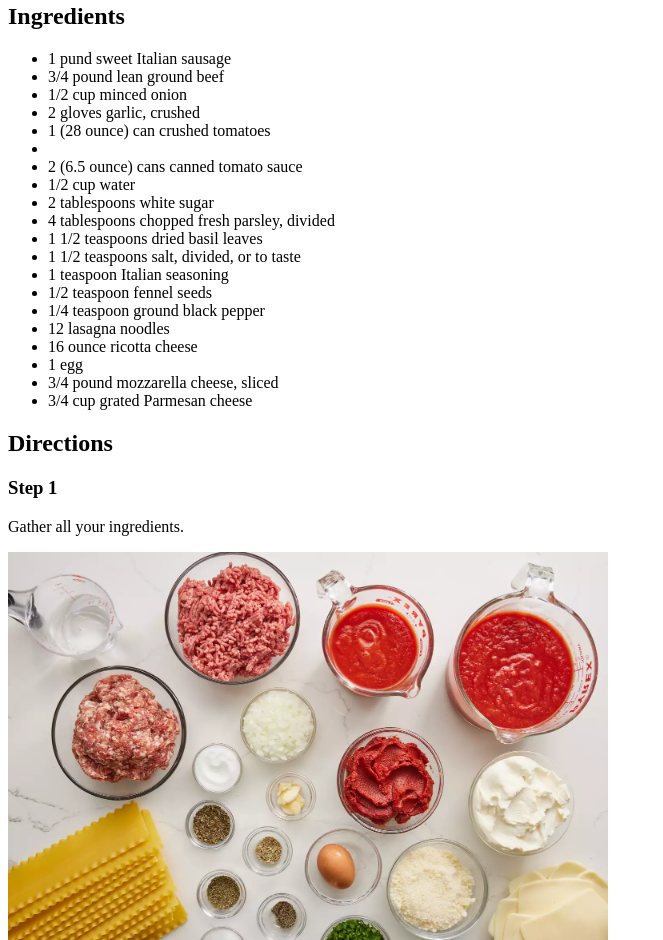
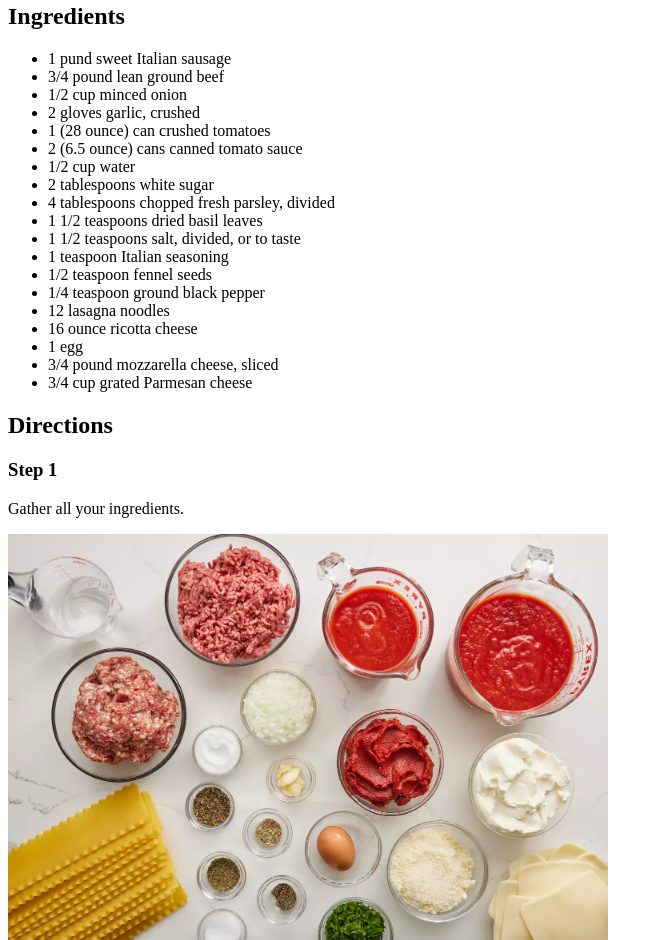
Before and after one commit to mmajapahitnw/odin-recipes, a plain HTML site: page recipes/lasagna.html in a window 1280 px wide. Shown: the part 2610-3550 px from the top of the page, without its empty margins (0-663 px from the left). Drawn offline with Linux system fonts and the light colour scheme.

Commit message:
fix typo in ingredients list

```diff
--- a/recipes/lasagna.html
+++ b/recipes/lasagna.html
@@ -101,7 +101,7 @@
             <li>3/4 pound lean ground beef</li>
             <li>1/2 cup minced onion</li>
             <li>2 gloves garlic, crushed</li>
-            <li>1 (28 ounce) can crushed tomatoes<li>
+            <li>1 (28 ounce) can crushed tomatoes</li>
             <li>2 (6.5 ounce) cans canned tomato sauce</li>
             <li>1/2 cup water</li>
             <li>2 tablespoons white sugar</li>
```
